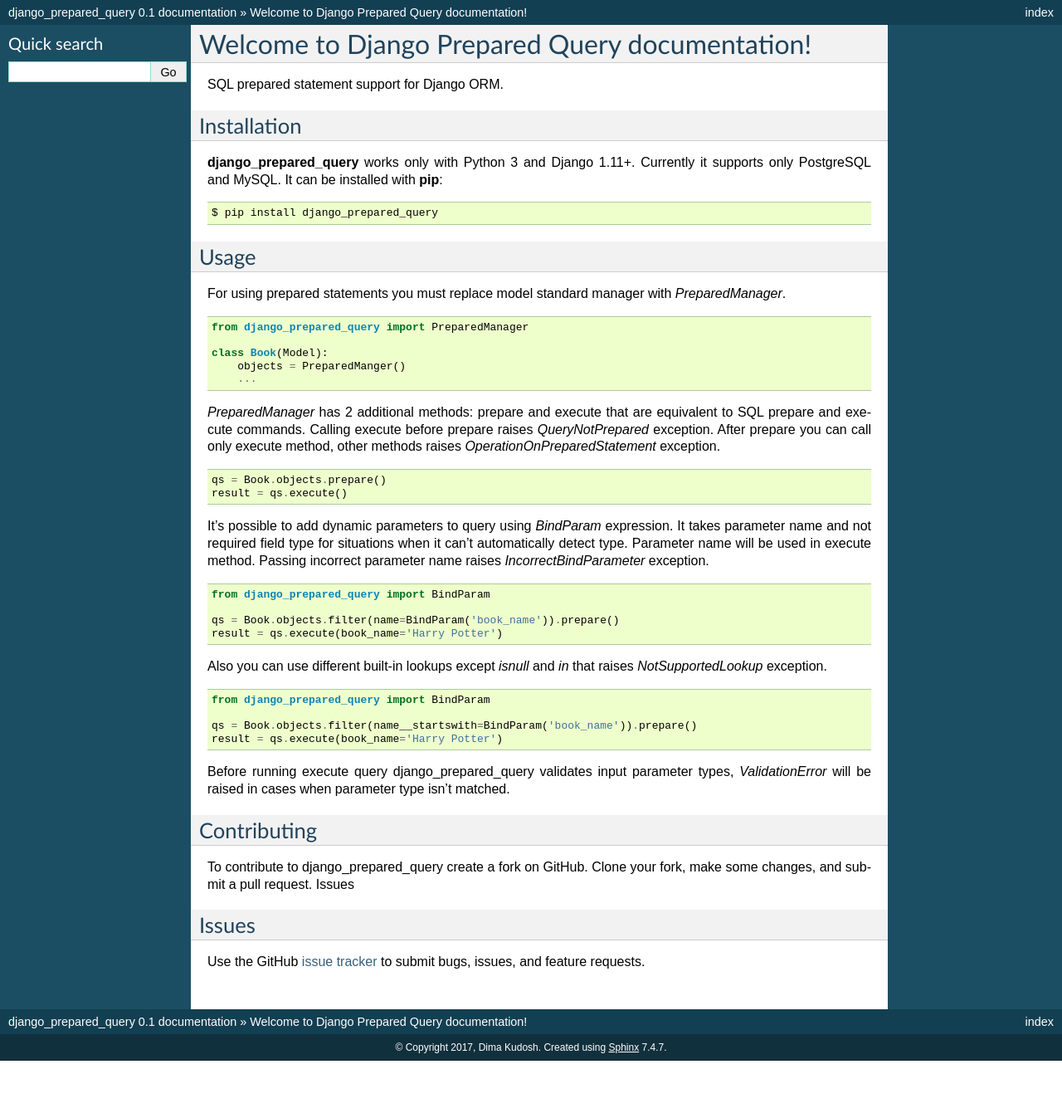
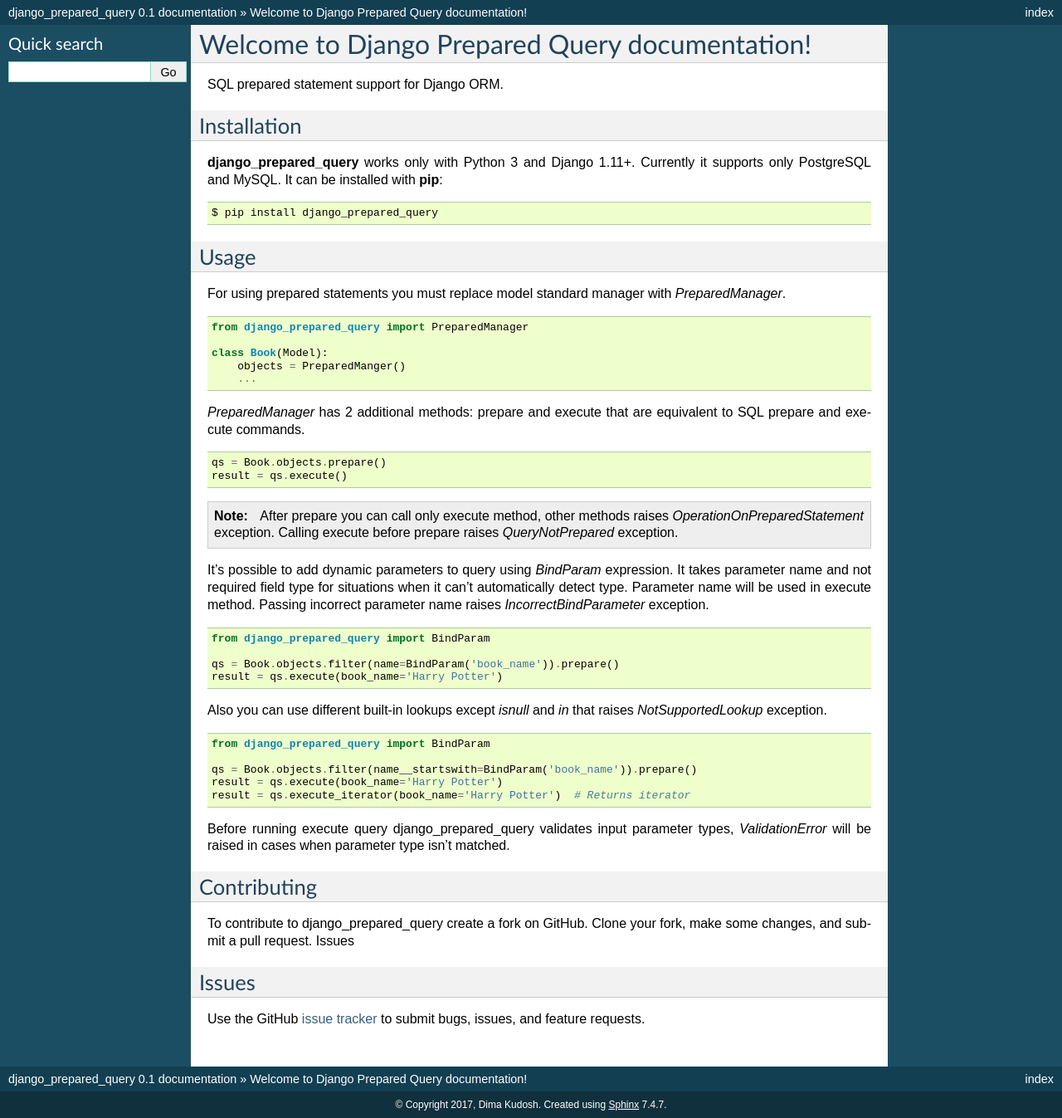
Before and after one commit to DimaKudosh/django-prepared-query, a Sphinx documentation site: the page built from docs/source/index.rst, in a window 1280 px wide. Shown: the whole page at 83% size. Built offline with Sphinx 7.4.7, drawn with Linux system fonts in a browser that asks for light colours; before the commit the page ends 1278 px from its top, so only the background shows below that; some of the changed lines change nothing that is shown.

Commit message:
Updated docs

```diff
--- a/docs/source/index.rst
+++ b/docs/source/index.rst
@@ -33,13 +33,15 @@
         ...
 
 `PreparedManager` has 2 additional methods: prepare and execute that are equivalent to SQL prepare and execute commands.
-Calling execute before prepare raises `QueryNotPrepared` exception.
-After prepare you can call only execute method, other methods raises `OperationOnPreparedStatement` exception.
 
 .. code-block:: python
 
     qs = Book.objects.prepare()
     result = qs.execute()
+
+.. note::
+   After prepare you can call only execute method, other methods raises `OperationOnPreparedStatement` exception.
+   Calling execute before prepare raises `QueryNotPrepared` exception.
 
 It's possible to add dynamic parameters to query using `BindParam` expression.
 It takes parameter name and not required field type for situations when it can't automatically detect type.
@@ -60,6 +62,7 @@
 
     qs = Book.objects.filter(name__startswith=BindParam('book_name')).prepare()
     result = qs.execute(book_name='Harry Potter')
+    result = qs.execute_iterator(book_name='Harry Potter')  # Returns iterator
 
 Before running execute query django_prepared_query validates input parameter types, `ValidationError` will be raised in cases when parameter type isn't matched.
 
```
